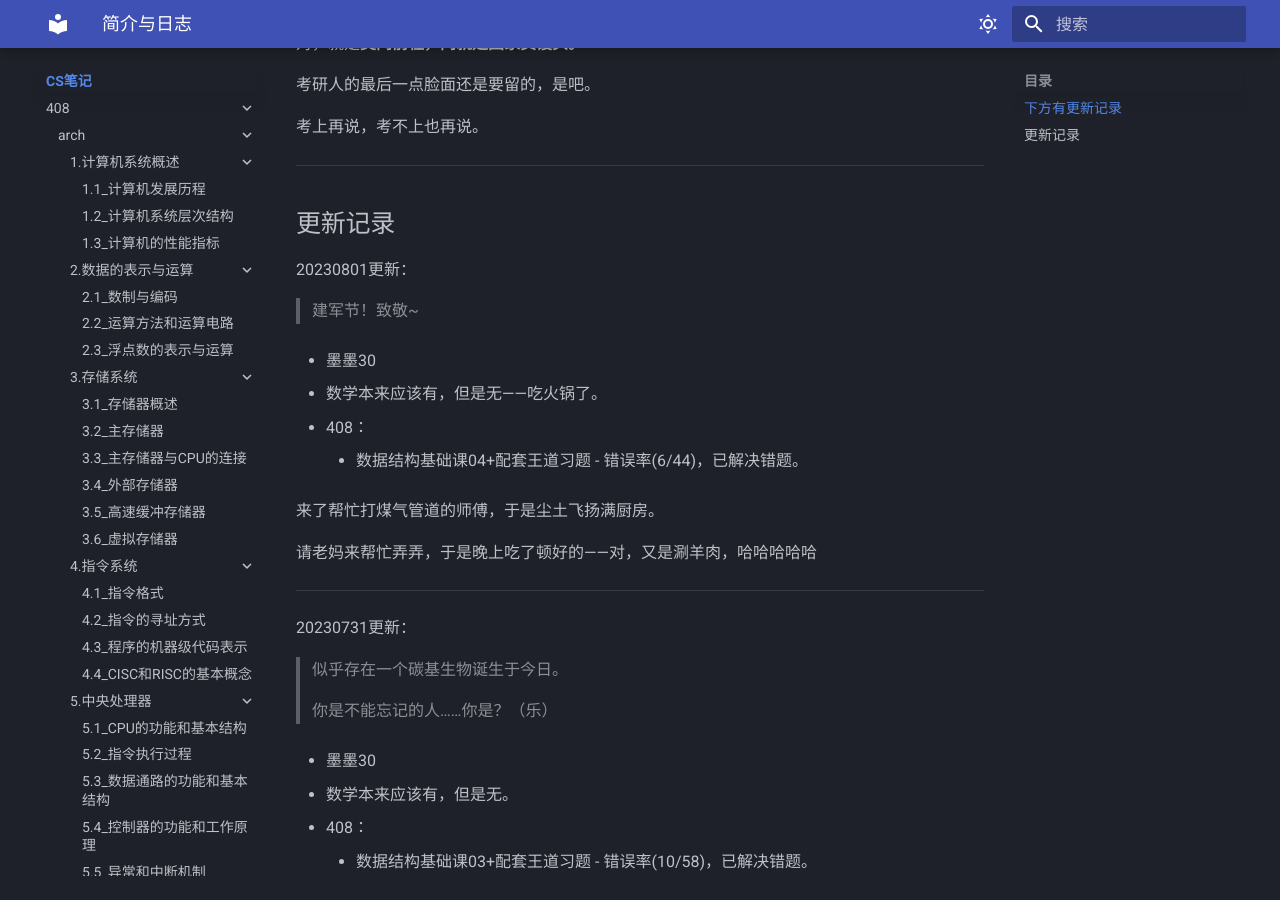
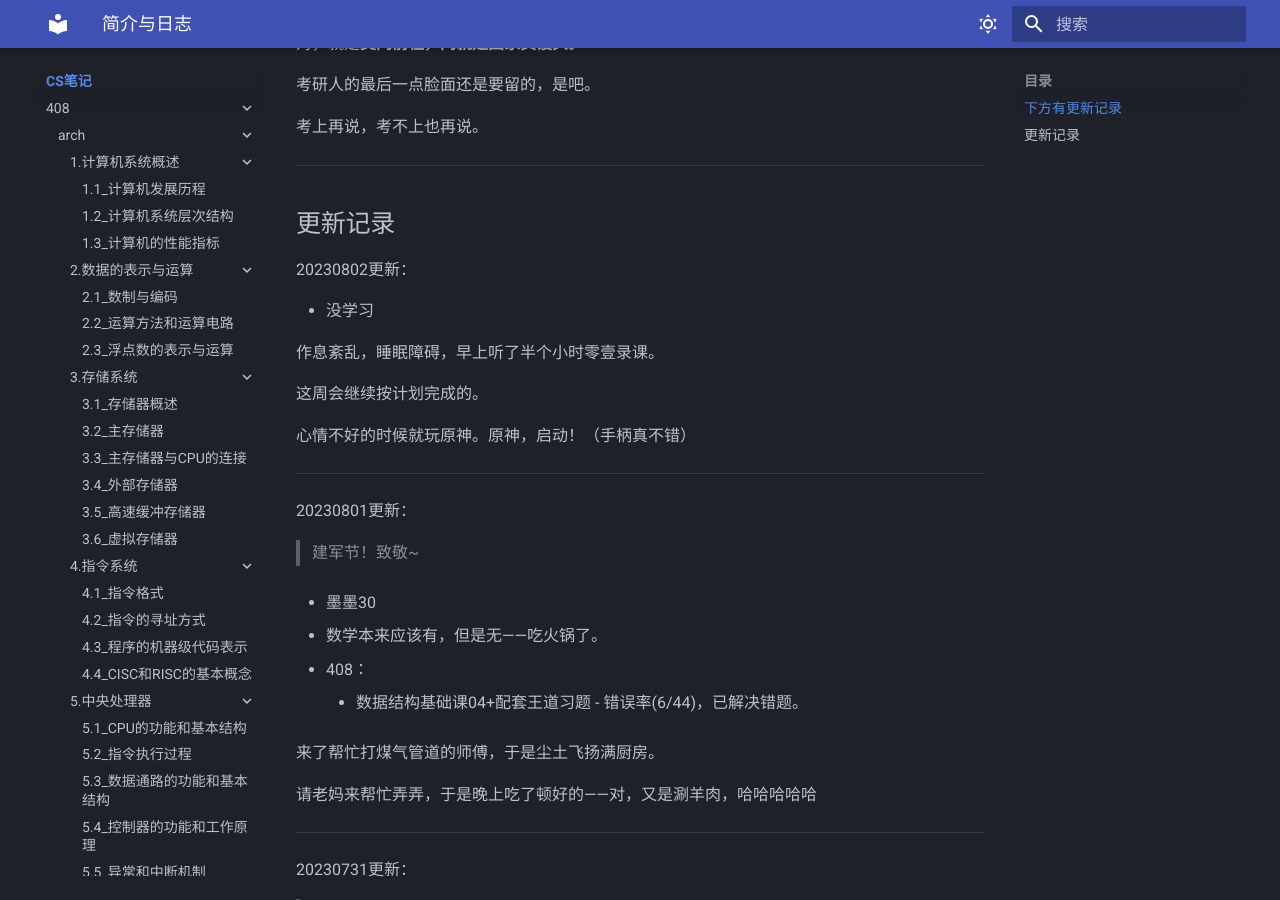
Before and after one commit to Haohahahaha/cs, an MkDocs documentation site: the page built from docs/index.md, in a window 1280 px wide and 900 px high, scrolled down 768 px. Built offline with MkDocs 1.6.1 and Material for MkDocs 9.7.7, drawn with Linux system fonts in a browser that asks for light colours.

Commit message:
2023-08-03_00:08:31 update

```diff
--- a/docs/index.md
+++ b/docs/index.md
@@ -39,6 +39,18 @@
 <a id="update"></a>
 
 ## 更新记录
+
+20230802更新：
+
+- 没学习
+
+作息紊乱，睡眠障碍，早上听了半个小时零壹录课。
+
+这周会继续按计划完成的。
+
+心情不好的时候就玩原神。原神，启动！（手柄真不错）
+
+---
 
 20230801更新：
 
```
